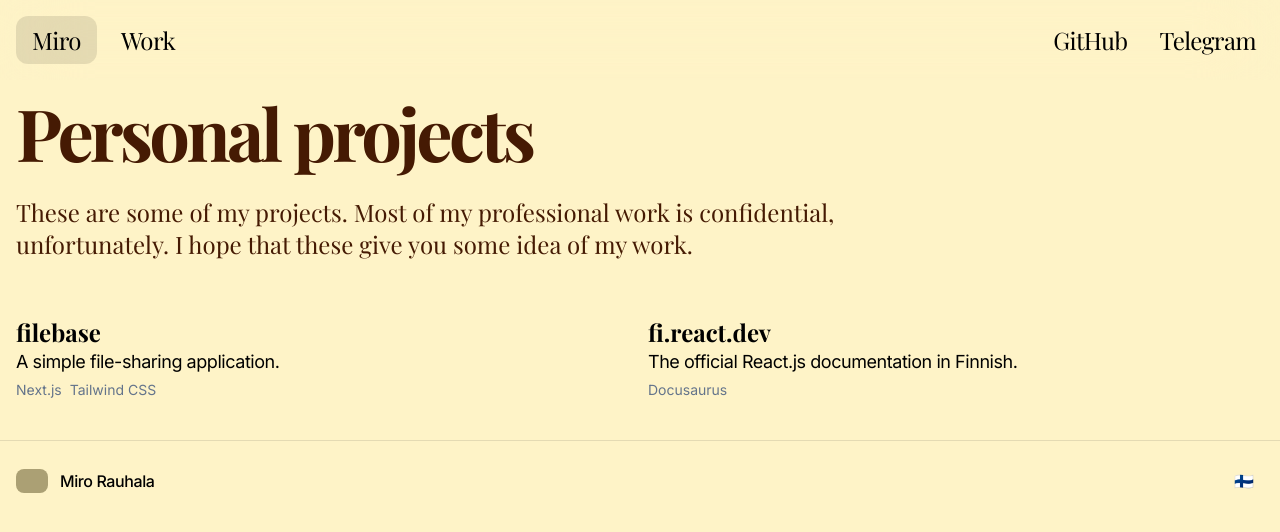
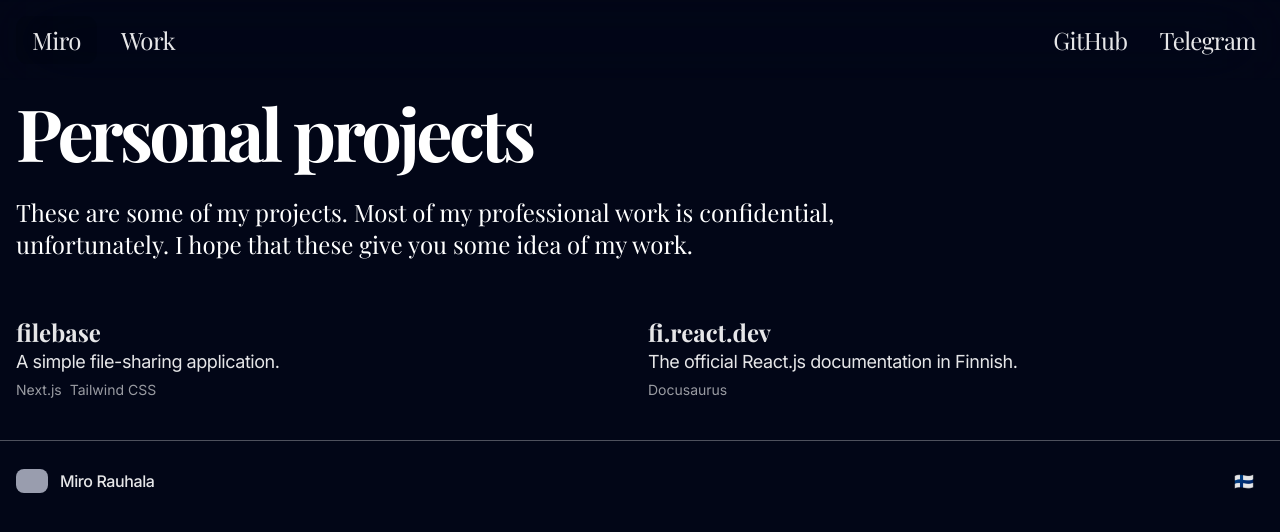
Before and after one commit to mirorauhala/rauhala.dev, a Next.js app: page /work in a window 1280 px wide. Shown: the top 532 px of the page. Built offline with nearby package versions, Linux system fonts and the light colour scheme; grey boxes are pictures that could not be loaded; a web font is replaced by a local one.

Commit message:
use dark mode only

```diff
--- a/app/footer.tsx
+++ b/app/footer.tsx
@@ -35,7 +35,7 @@ export const Footer = () => {
   };
 
   return (
-    <footer className="mx-auto flex w-full max-w-screen-2xl justify-between border-t border-black/10 px-4 py-6 dark:border-white/30">
+    <footer className="mx-auto flex w-full max-w-screen-2xl justify-between border-t border-white/30 px-4 py-6">
       <Link
         href="/"
         className="group relative inline-flex shrink-0 items-center gap-3"
--- a/app/layout.tsx
+++ b/app/layout.tsx
@@ -1,5 +1,5 @@
 import "@/styles/globals.css";
-import { Inter, Lora, Playfair_Display } from "next/font/google";
+import { Inter, Playfair_Display } from "next/font/google";
 
 export const metadata = {
   title: "Miro Rauhala",
@@ -25,7 +25,7 @@ export default function RootLayout({
       lang="en"
       className={`${inter.variable} ${playfair.variable} selection:bg-red-600 selection:text-white`}
     >
-      <body className="h-dvh bg-amber-100 transition-colors duration-300 dark:bg-slate-950 dark:text-white/90">
+      <body className="h-dvh bg-slate-950 text-white/90 transition-colors duration-300">
         {children}
       </body>
     </html>
--- a/app/nav.tsx
+++ b/app/nav.tsx
@@ -2,7 +2,7 @@ import Link from "next/link";
 
 export const Nav = () => {
   return (
-    <nav className="fixed w-full font-serif backdrop-blur-2xl dark:from-white">
+    <nav className="fixed w-full font-serif backdrop-blur-2xl">
       <div className="mx-auto max-w-screen-2xl px-4 py-6">
         <div className="flex items-center justify-between">
           <ul className="flex flex-row gap-1 text-right md:gap-4">
--- a/app/page.tsx
+++ b/app/page.tsx
@@ -8,7 +8,7 @@ export default function Index() {
       <div className="flex h-full flex-col items-stretch justify-between gap-y-2 pt-20">
         <div className="flex items-center justify-center md:h-full">
           <header className="mx-auto max-w-screen-2xl px-4">
-            <h1 className="text-pretty to-100% bg-clip-text pb-8 font-serif text-5xl font-bold tracking-tighter text-amber-950 md:text-7xl lg:text-9xl dark:text-[#79262F]">
+            <h1 className="text-pretty to-100% bg-clip-text pb-8 font-serif text-5xl font-bold tracking-tighter text-[#79262F] md:text-7xl lg:text-9xl">
               Focused on crafting <br />
               <span className="text-wheat text-red-500">
                 digital experiences
--- a/app/projects.tsx
+++ b/app/projects.tsx
@@ -26,10 +26,7 @@ const Projects = async () => {
           <p className="text-lg tracking-tight">{project.description}</p>
           <ul className="mt-1 flex gap-2">
             {project.tech.map((tech) => (
-              <li
-                key={tech}
-                className="text-sm text-slate-500 dark:text-white/60"
-              >
+              <li key={tech} className="text-sm text-white/60">
                 {tech}
               </li>
             ))}
--- a/app/work/page.tsx
+++ b/app/work/page.tsx
@@ -7,12 +7,12 @@ export default function Work() {
     <>
       <Nav />
 
-      <main className="mx-auto max-w-screen-2xl px-4 py-6 pt-24 dark:border-white/20">
-        <h2 className="mb-5 font-serif text-7xl font-bold tracking-tighter text-amber-950 dark:text-white">
+      <main className="mx-auto max-w-screen-2xl border-white/20 px-4 py-6 pt-24">
+        <h2 className="mb-5 font-serif text-7xl font-bold tracking-tighter text-white">
           Personal projects
         </h2>
 
-        <p className="w-2/3 py-2 font-serif text-2xl text-amber-950 dark:text-white">
+        <p className="w-2/3 py-2 font-serif text-2xl text-white">
           These are some of my projects. Most of my professional work is
           confidential, unfortunately. I hope that these give you some idea of
           my work.
```
Also changed, not shown: package.json (+4 -4 lines), 1 other file (tests, documents, lock files or other folders).
